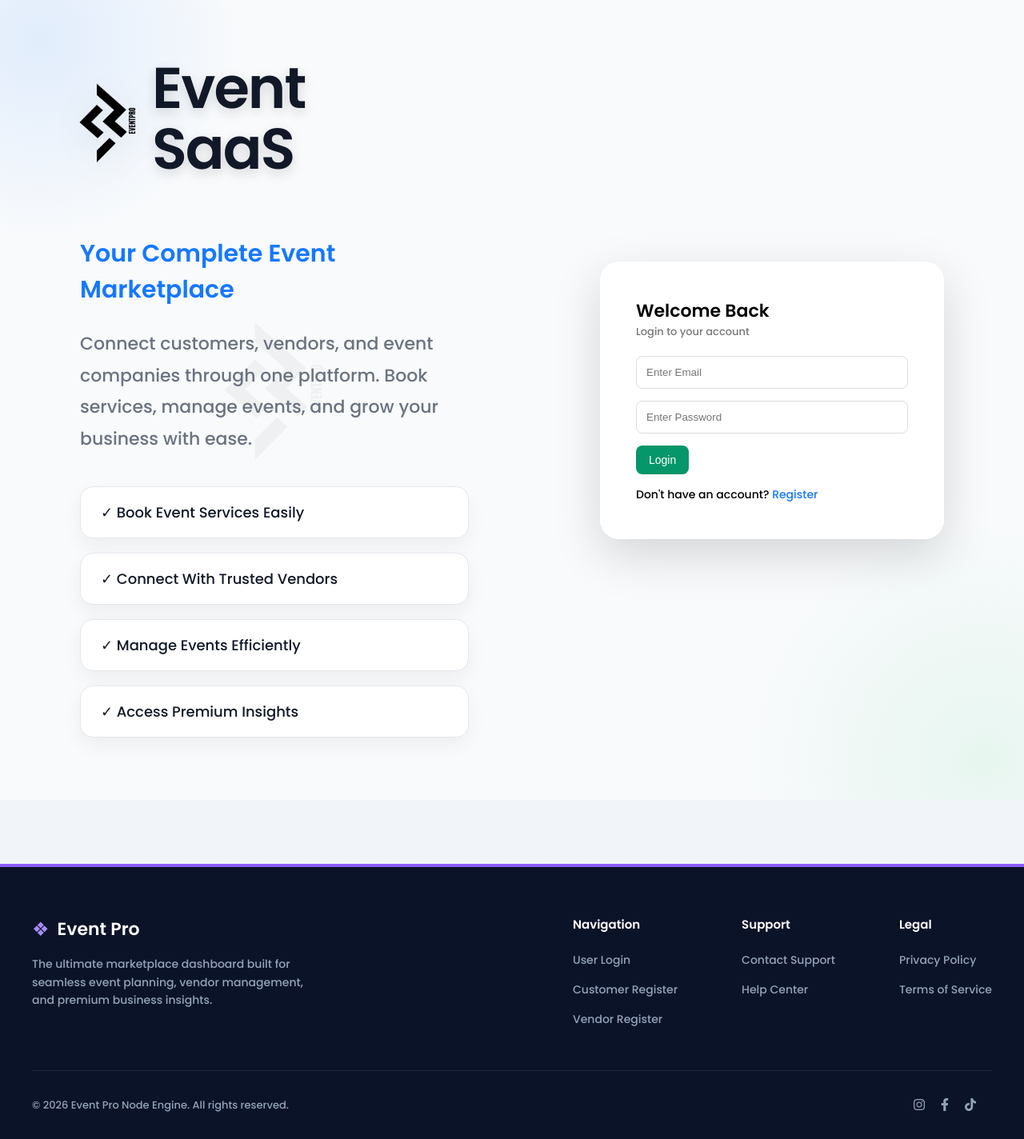
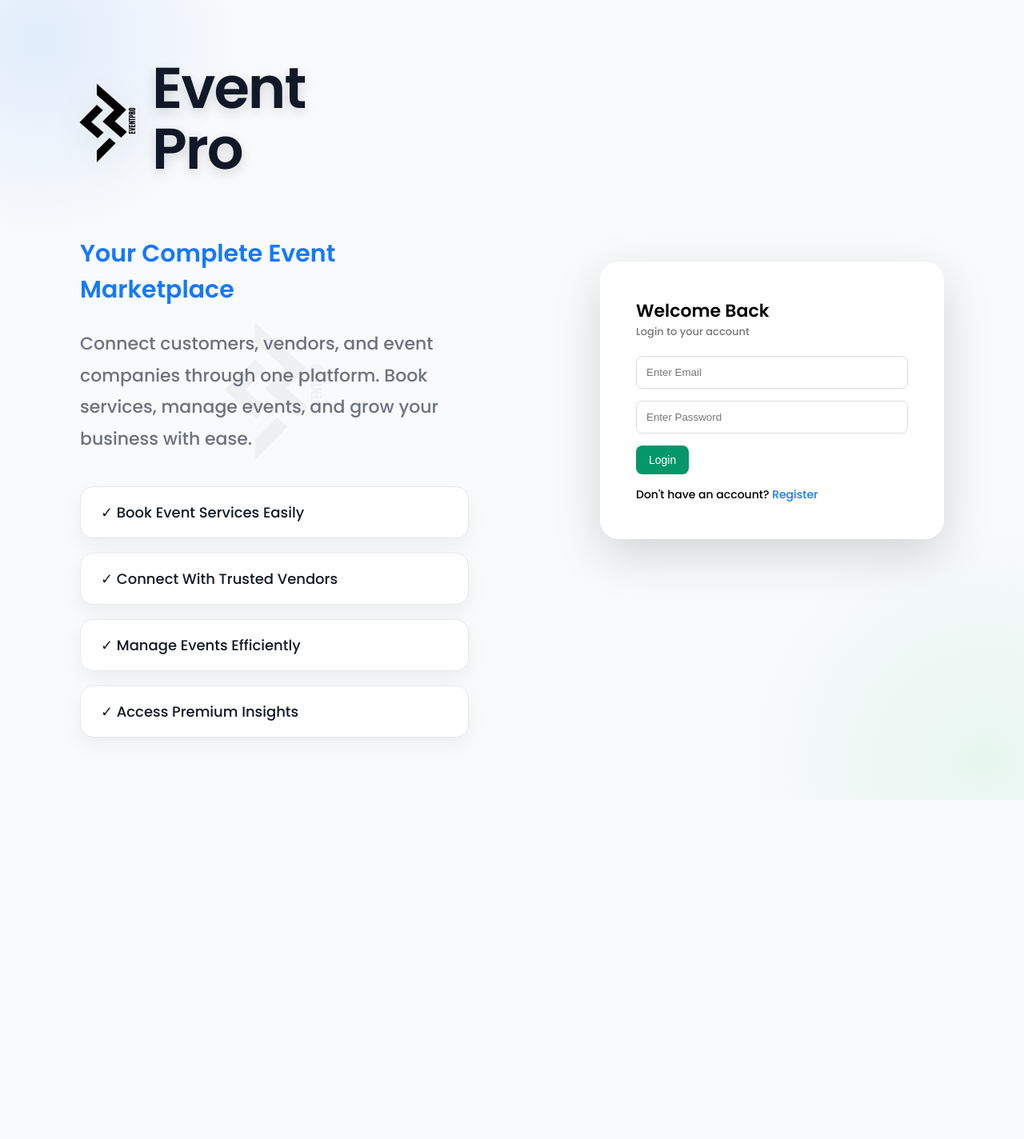
Before and after one commit to AliaSham/event_saas, a PHP site: page /event_saas/auth/login.php in a window 1280 px wide. Shown: the whole page at 80% size. After the commit the page ends 1000 px from the top, so only its background shows below. Run offline with PHP 8.4, Linux system fonts and the light colour scheme.

Commit message:
Event Pro

```diff
--- a/auth/login.php
+++ b/auth/login.php
@@ -83,20 +83,25 @@ if ($_SERVER['REQUEST_METHOD'] == 'POST') {
 
 <body style="display: flex; flex-direction: column; min-height: 100vh; margin: 0;">
 
-<div class="auth-main-content" style="flex: 1;">
 <div class="auth-wrapper">
 
     <div class="overlay"></div>
 
     <div class="auth-left">
+
    <div class="brand-area">
+
     <img src="/event_saas/assets/images/logo.png"
          alt="Event SaaS Logo"
          class="brand-logo">
+
+    <div class="brand-text">
         <h1>
             Event<br>
-                    SaaS
+            Pro
         </h1>
+    </div>
+
 </div>
 
     <h3>Your Complete Event Marketplace</h3>
@@ -108,14 +113,17 @@ if ($_SERVER['REQUEST_METHOD'] == 'POST') {
     </p>
 
     <ul>
+
     <li>✓ Book Event Services Easily</li>
     <li>✓ Connect With Trusted Vendors</li>
     <li>✓ Manage Events Efficiently</li>
     <li>✓ Access Premium Insights</li>
     </ul>
+
 </div>
 
     <div class="auth-card">
+
         <h2 class="auth-title">Welcome Back</h2>
         <p class="auth-sub">Login to your account</p>
 
@@ -124,21 +132,22 @@ if ($_SERVER['REQUEST_METHOD'] == 'POST') {
         <?php } ?>
 
         <form method="POST">
+
             <input type="email" name="email" placeholder="Enter Email" required>
             <input type="password" name="password" placeholder="Enter Password" required>
+
             <button class="btn btn-primary">Login</button>
+
         </form>
 
         <p class="auth-link">
             Don't have an account?
             <a href="register.php">Register</a>
         </p>
+
     </div>
 
 </div>
-</div>
-
-<?php include('footer_auth.php'); ?>
 
 </body>
 </html>
```
Lines whose indentation alone changed are shown as unchanged.
